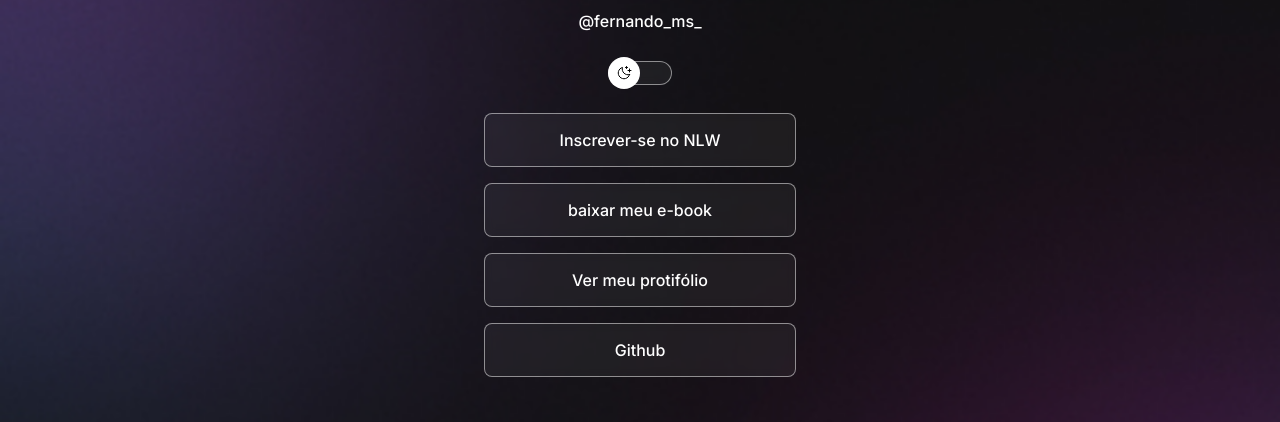
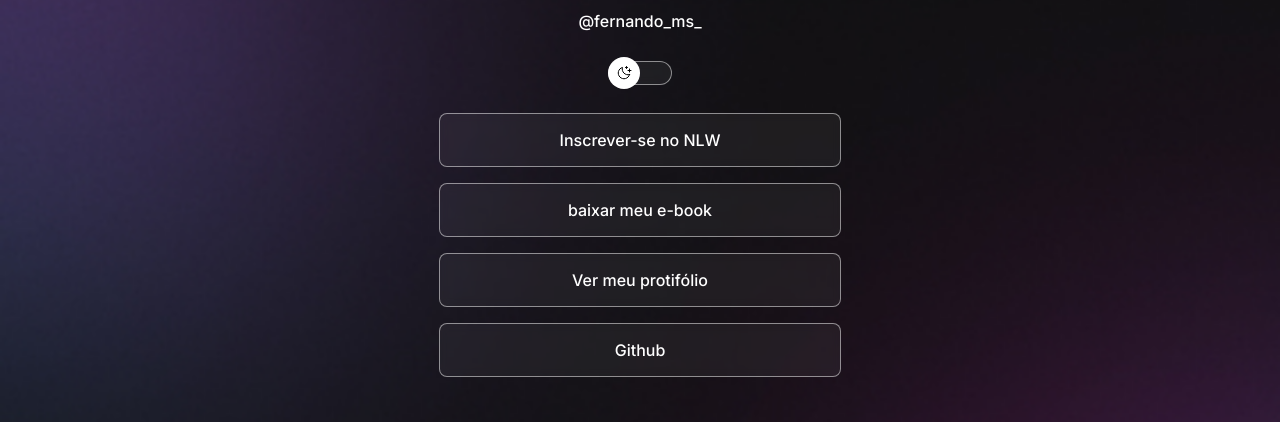
Before and after one commit to Fernandoqw/dev-links, a plain HTML site: page index.html in a window 1280 px wide. Shown: the part 168-590 px from the top of the page. Drawn offline with nearby package versions, Linux system fonts and the light colour scheme.

Commit message:
adjust container width

```diff
--- a/style.css
+++ b/style.css
@@ -35,7 +35,8 @@ body * {
 }
 
 #container {
-  width: 360px;
+  width: 100%;
+  max-width: 450px;
   margin: 56px auto 0px;
   padding: 0 24px;
 }
```
